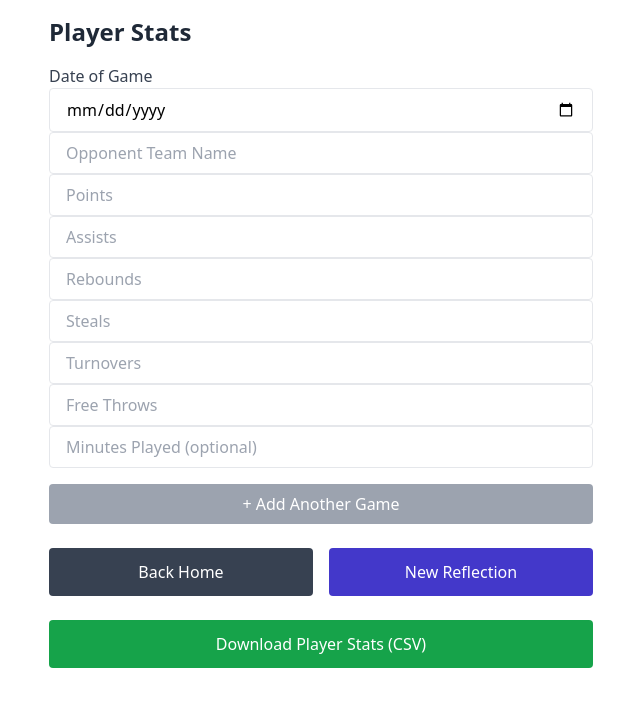
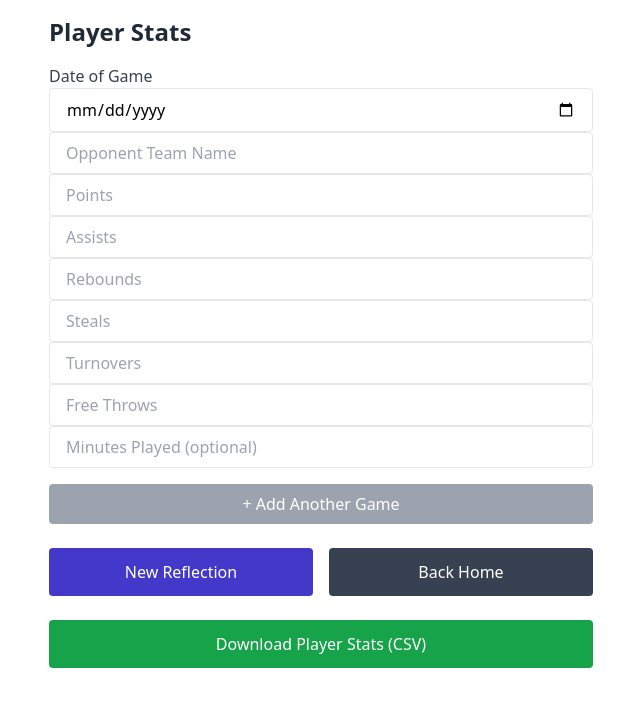
Before and after one commit to anggithub2023/Process_Reflection_Scaffolding, a React (Create React App) app: page /stats in a window 1280 px wide. Shown: the top 706 px of the page, without its empty margins (319-959 px from the left). Built offline with nearby package versions, Linux system fonts and the light colour scheme.

Commit message:
button changes

```diff
--- a/src/pages/StatsPage.js
+++ b/src/pages/StatsPage.js
@@ -151,8 +151,8 @@ function StatsPage() {
             )}
 
             <div className="mt-6 flex justify-between gap-4">
+                <button onClick={() => navigate('/reflect')} className="flex-1 bg-indigo-700 text-white px-6 py-3 rounded hover:bg-indigo-600">New Reflection</button>
                 <button onClick={() => navigate('/')} className="flex-1 bg-gray-700 text-white px-6 py-3 rounded hover:bg-gray-600">Back Home</button>
-                <button onClick={() => navigate('/reflect')} className="flex-1 bg-indigo-700 text-white px-6 py-3 rounded hover:bg-indigo-600">New Reflection</button>
             </div>
 
             <div className="mt-6">
```
